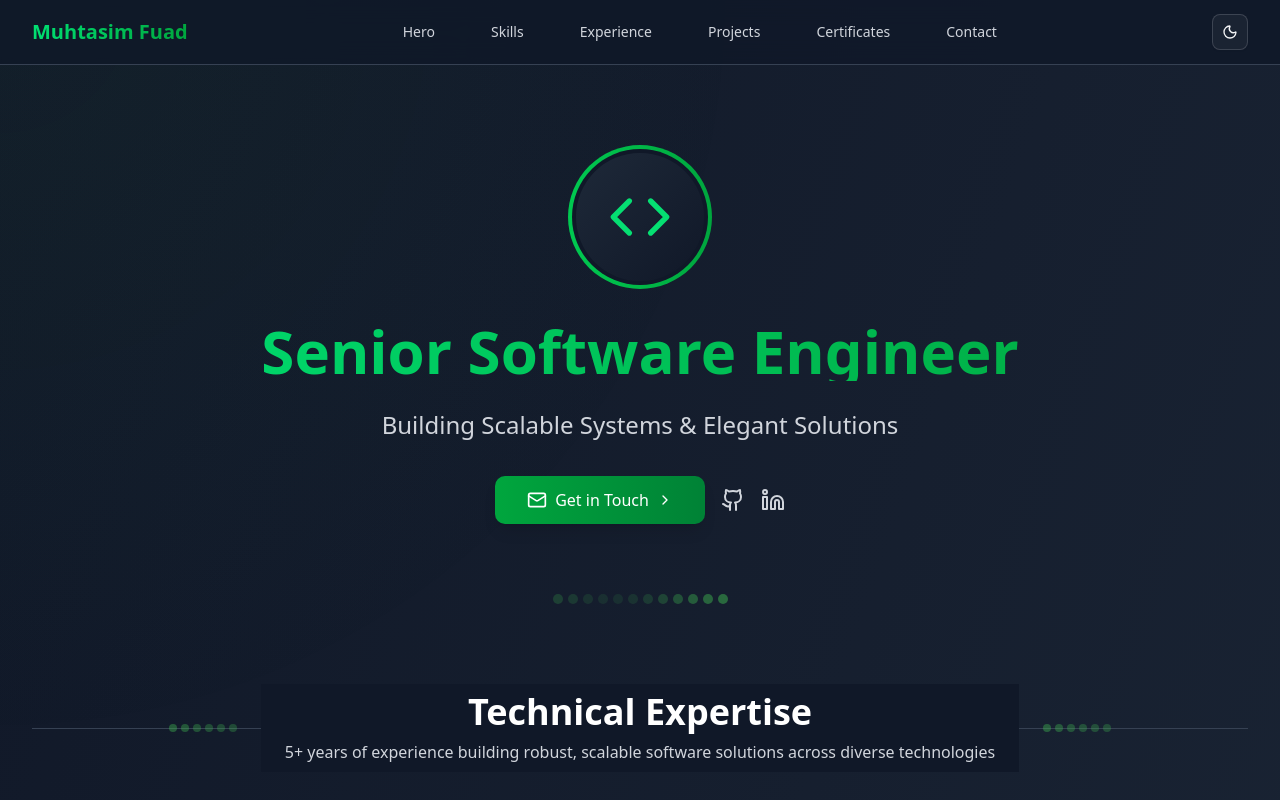
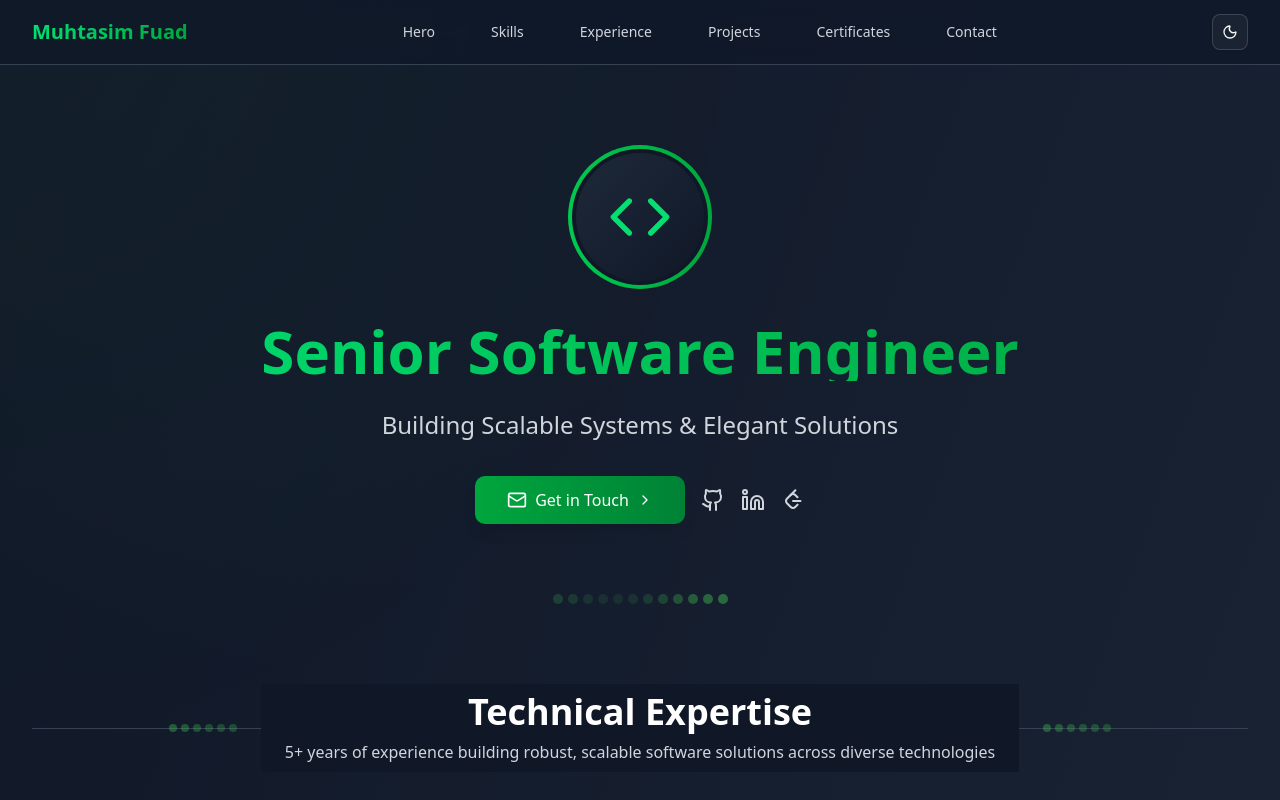
Before and after one commit to Muhtasim-Fuad-Showmik/thematic-portfolio, a Next.js app: page / in a window 1280 px wide. Shown: the top 800 px of the page. Built offline with nearby package versions, Linux system fonts and the light colour scheme.

Commit message:
feat: add LeetCode profile link with icon to hero section

```diff
--- a/components/sections/hero-section.tsx
+++ b/components/sections/hero-section.tsx
@@ -1,4 +1,5 @@
 import { ChevronRight, Github, Linkedin, Mail } from "lucide-react";
+import { TbBrandLeetcode } from "react-icons/tb";
 import { AnimatedPixelGrid } from "../animated-pixel-grid";
 import ProfileImageReveal from "../profile-image-reveal";
 
@@ -49,6 +50,12 @@ const HeroSection = () => {
               >
                 <Linkedin className="w-6 h-6" />
               </a>
+              <a
+                href="https://leetcode.com/u/Muhtasim-Fuad-Showmik/"
+                className="transition-colors transform hover:scale-110 text-gray-600 hover:text-green-600 dark:text-gray-300 dark:hover:text-green-400"
+              >
+                <TbBrandLeetcode className="w-6 h-6" />
+              </a>
             </div>
           </div>
         </div>
--- a/package.json
+++ b/package.json
@@ -18,6 +18,7 @@
     "next-themes": "^0.4.6",
     "react": "19.1.0",
     "react-dom": "19.1.0",
+    "react-icons": "^5.5.0",
     "tailwind-merge": "^3.3.1"
   },
   "devDependencies": {
```
Also changed, not shown: 1 other file (tests, documents, lock files or other folders).
